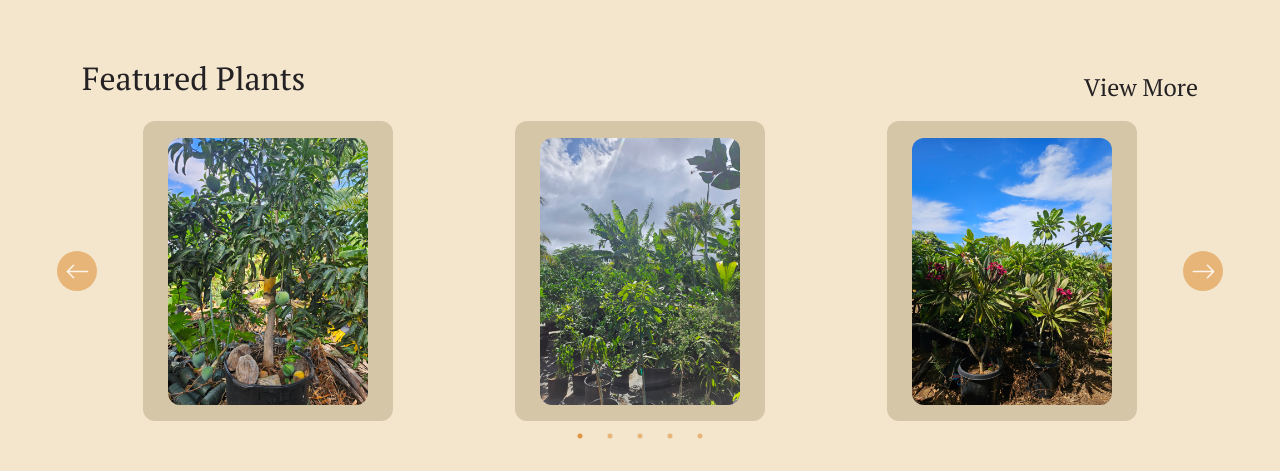
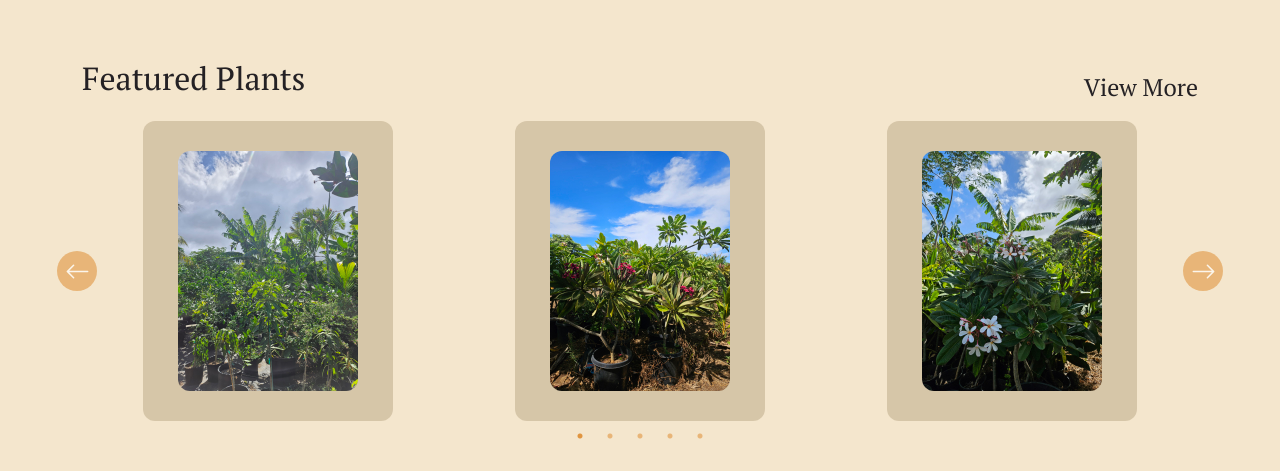
Before and after one commit to dhanielbolosan/azteca-nursery, a Next.js app in the folder azteca-nursery/: page / in a window 1280 px wide. Shown: the part 1760-2231 px from the top of the page. Built offline with nearby package versions, Linux system fonts and the light colour scheme; a web font is replaced by a local one.

Commit message:
Minor Fixes

```diff
--- a/azteca-nursery/src/app/globals.css
+++ b/azteca-nursery/src/app/globals.css
@@ -329,7 +329,7 @@ a {
 .plant-card {
   background-color: #d6c6a8;
   border-radius: 12px;
-  width: 90%;
+  width: 100%;
   max-width: 250px;
   height: auto;
   aspect-ratio: 5/6;
@@ -348,22 +348,19 @@ a {
 
 .plant-image {
   width: 80%;
-  max-width: 100%;
+  max-width: 180px;
   height: auto;
   border-radius: 12px;
 }
 
 .plant-overlay {
   position: absolute;
-  top: 0;
-  bottom: 0;
-  left: 0;
-  right: 0;
+  inset: 0;
   height: 100%;
   width: 100%;
   opacity: 0;
   background-color: rgba(36, 33, 36, 0.6);
-  transition: 0.5s ease;
+  transition: 0.3s ease;
 
   display: flex;
   flex-direction: column;
@@ -434,6 +431,10 @@ a {
   opacity: 1 !important;
 }
 
+.slicker-slider {
+  -webkit-overflow-scrolling: touch;
+}
+
 /* responsive elements */
 /* tablets */
 @media (max-width: 768px) {
--- a/azteca-nursery/src/components/FeaturedSlider.tsx
+++ b/azteca-nursery/src/components/FeaturedSlider.tsx
@@ -54,7 +54,7 @@ export default function PlantSlider({ plants }: PlantSliderProps) {
         speed: 500,
         slidesToShow: 3,
         slidesToScroll: 1,
-        centerMode: true,
+        centerMode: false,
         centerPadding: "0px",
         nextArrow: <CustomArrows icon={<ArrowRight size={25} color="#ffffff" />} />,
         prevArrow: <CustomArrows icon={<ArrowLeft size={25} color="#ffffff" />} />,
```
